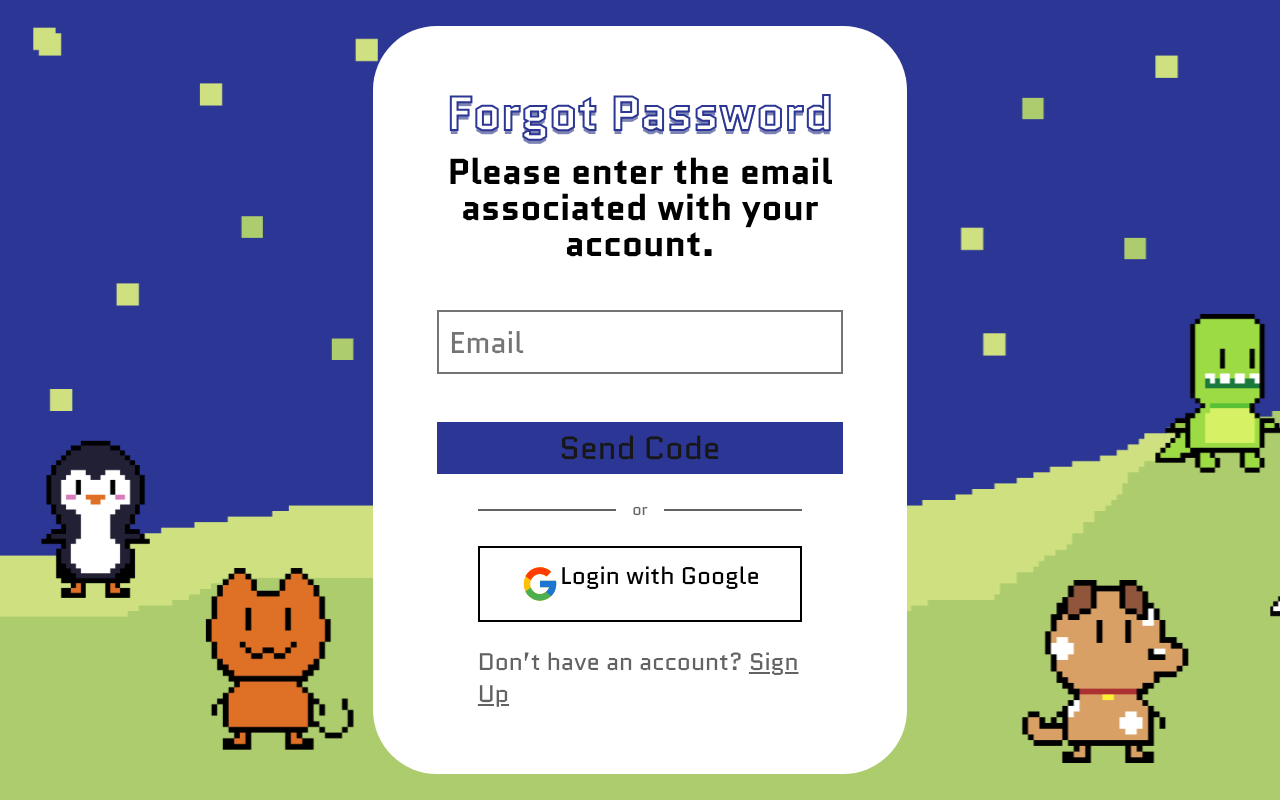
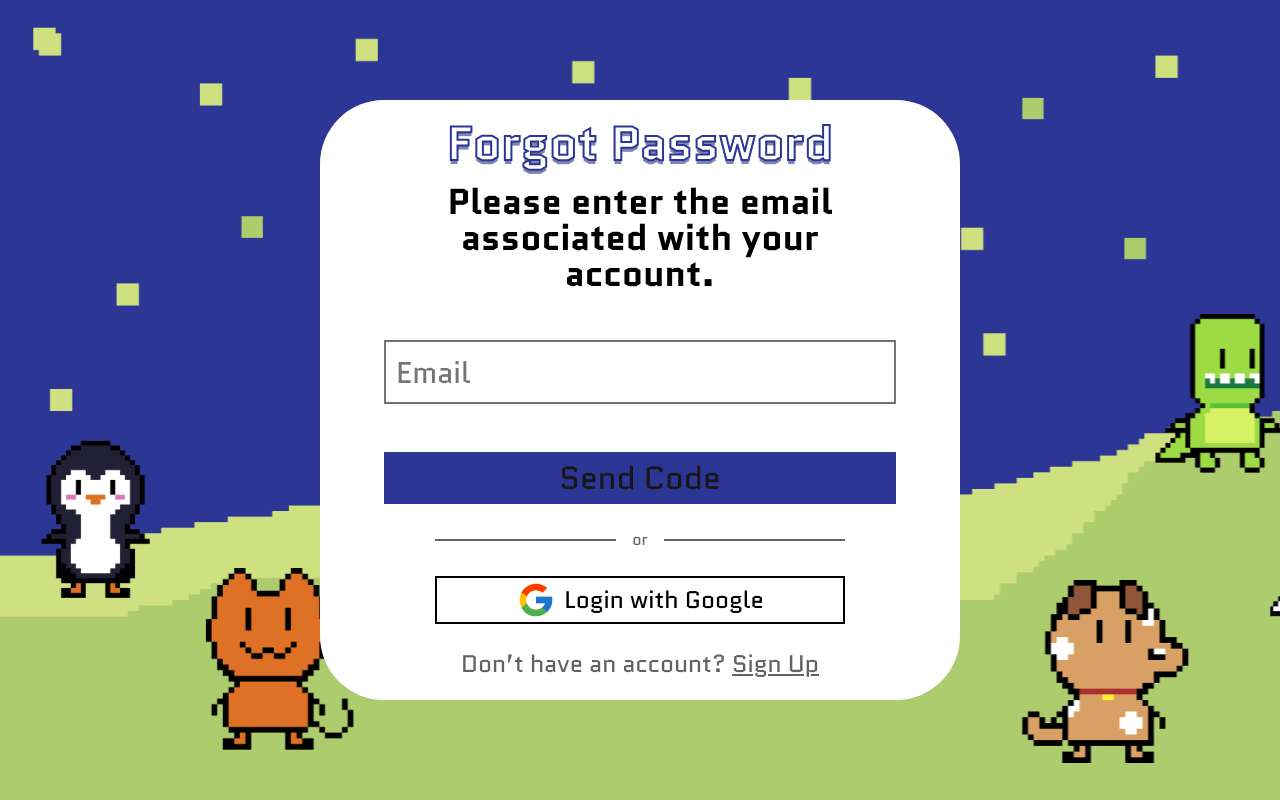
Before and after one commit to GTBitsOfGood/ican, a Next.js app: page /forgot-password in a window 1280 px wide. Built offline with nearby package versions, Linux system fonts and the light colour scheme; a web font is replaced by a local one.

Commit message:
Forgot password vertical shrink

```diff
--- a/src/components/GoogleLoginButton.tsx
+++ b/src/components/GoogleLoginButton.tsx
@@ -42,23 +42,24 @@ const GoogleLoginButton = ({
     <>
       {forgotPassword ? (
         <button
-          className="w-full py-3 flex justify-center items-center text-[32px] bg-white gap-y-2.5 border-2 border-solid border-[#000]"
+          className="w-full gap-y-2.5 border-2 flex py-3 justify-center items-center border-solid border-[#000] bg-white text-black mobile:h-8 desktop:h-12 short:h-8 tall:h-12 desktop:text-[24px]/[32px] short:text-[16px] mobile:text-[16px] text-center"
           type="submit"
           onClick={() => login()}
         >
           <Image
             src="/assets/GoogleSocialIcon.svg"
             alt="Google Logo"
+            className="mobile:w-[25px] mobile:h-[25px] desktop:w-[40px] desktop:h-[40px] tiny:w-[25px] tiny:h-[25px] short:w-[25px] short:h-[25px] tall:w-[40px] tall:h-[40px]"
             width={40}
             height={40}
           />
-          <div className="desktop:h-12 mobile:h-8 short:h-8 desktop:text-[24px]/[32px] short:text-[16px] mobile:text-[16px] text-[#000]">
+          <div className="flex justify-center items-center desktop:h-12 mobile:h-8 tiny:h-8 short:h-8 tall:h-8 pl-2 mobile:text-[16px] desktop:text-[24px]/[32px] tiny:text-lg short:text-lg tall:text-2xl text-[#000]">
             Login with Google
           </div>
         </button>
       ) : (
         <button
-          className="w-full gap-y-2.5 border-2 flex py-3 justify-center items-center border-solid border-[#000] bg-white text-black desktop:h-12 mobile:h-8 short:h-8 desktop:text-[24px]/[32px] short:text-[16px] mobile:text-[16px] text-center mb-4"
+          className="w-full gap-y-2.5 border-2 flex py-3 justify-center items-center border-solid border-[#000] bg-white text-black mobile:h-8 desktop:h-12 short:h-8 desktop:text-[24px]/[32px] short:text-[16px] mobile:text-[16px] text-center mb-4"
           type="button"
           onClick={() => login()}
         >
--- a/src/pages/forgot-password/index.tsx
+++ b/src/pages/forgot-password/index.tsx
@@ -173,13 +173,15 @@ export default function ForgotPasswordPage() {
       <div
         className={`flex justify-center items-center w-screen h-screen bg-cover bg-no-repeat bg-[url('/assets/Background.svg')]`}
       >
-        <div className="bg-white p-16 overflow-y-auto rounded-[64px] flex flex-col justify-center items-center gap-y-6 mobile:w-11/12 tablet:w-3/4 desktop:w-7/12 largeDesktop:w-5/12">
-          <div className="flex flex-col gap-y-12 items-center font-quantico">
-            <div className={`flex flex-col gap-y-4 items-center`}>
-              <div className="text-[#FFF] short:text-[36px] mobile:text-5xl tablet:text-[48px]/[48px] font-bold text-shadow-default text-stroke-2 text-stroke-default text-center">
+        <div className="bg-white tiny:h-[95%] tiny:w-11/12 short:h-[85%] short:w-5/6 tall:h-[75%] p-16 overflow-none rounded-[64px] flex flex-col justify-center items-center mobile:gap-y-4 desktop:gap-y-6 tiny:gap-y-0 tall:gap-y-6 mobile:w-11/12 tablet:w-5/6 desktop:w-2/3 largeDesktop:w-1/2">
+          <div className="flex flex-col desktop:gap-y-12 mobile:gap-y-6 tiny:gap-y-6 short:gap-y-6 tall:gap-y-12 items-center font-quantico">
+            <div
+              className={`flex flex-col mobile:gap-y-2 desktop:gap-y-4 tiny:gap-y-2 short:gap-y-2 tall:gap-y-4 items-center`}
+            >
+              <div className="text-[#FFF] mobile:text-5xl tablet:text-[48px]/[48px] tiny:text-3xl short:text-3xl tall:text-5xl font-bold text-shadow-default text-stroke-2 text-stroke-default text-center">
                 {Sections[page].header}
               </div>
-              <div className="text-black text-center mobile:text-2xl tablet:text-4xl/9 font-bold flex flex-wrap">
+              <div className="text-black text-center mobile:text-2xl tablet:text-4xl/9 tiny:text-xl short:text-2xl tall:text-4xl/9 font-bold flex flex-wrap">
                 {Sections[page].subheader} {page === 1 && email}
               </div>
             </div>
@@ -251,7 +253,7 @@ export default function ForgotPasswordPage() {
               </div>
             )}
             <button
-              className="w-full py-3 flex justify-center items-center mobile:text-xl desktop:text-[32px] bg-iCAN-Blue-300"
+              className="w-full mobile:py-2 desktop:py-3 tiny:py-2 short:py-2 tall:py-3 flex justify-center items-center mobile:text-lg desktop:text-[32px] tiny:text-lg short:text-lg tall:text-[32px] bg-iCAN-Blue-300"
               onClick={incPage}
               type="submit"
             >
@@ -276,7 +278,7 @@ export default function ForgotPasswordPage() {
             )}
           </div>
           {page !== 3 && (
-            <div className="flex flex-col gap-y-6 w-[80%] h-full font-quantico">
+            <div className="flex flex-col mobile:gap-y-2 desktop:gap-y-6 tiny:gap-y-2 w-[80%] h-full font-quantico">
               <div className="flex items-center justify-center w-full">
                 <div className="border border-iCAN-gray w-full" />
                 <div className="text-iCAN-gray px-4">or</div>
@@ -284,7 +286,7 @@ export default function ForgotPasswordPage() {
               </div>
               <GoogleLoginButton forgotPassword={true} />
               <div className="flex justify-center items-center">
-                <div className="mobile:flex mobile:flex-col tablet:inline-block text-iCAN-gray mobile:text-lg desktop:text-2xl">
+                <div className="mobile:flex mobile:flex-col tablet:inline-block text-center text-iCAN-gray mobile:text-lg desktop:text-2xl tiny:text-lg short:text-lg tall:text-2xl">
                   Don’t have an account?{" "}
                   <Link href="/register" className="underline self-center">
                     Sign Up
--- a/tailwind.config.ts
+++ b/tailwind.config.ts
@@ -18,7 +18,7 @@ export default {
         raw: "(min-height: 724px)",
       },
       short: {
-        raw: "(max-height: 724px)",
+        raw: "(max-height: 724px) and (min-height: 360px)",
       },
       tiny: {
         raw: "(max-height: 360px)",
```
